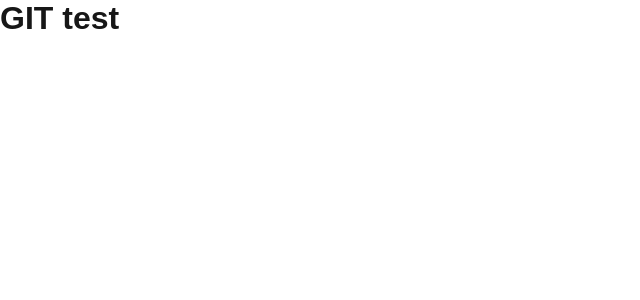
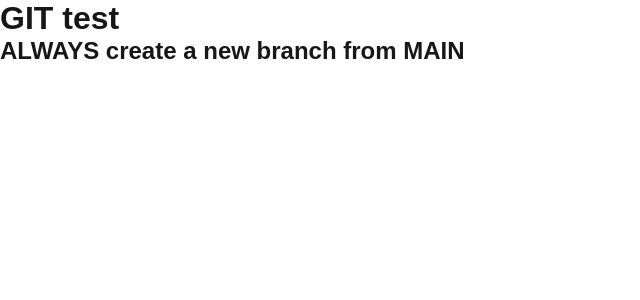
Before and after one commit to jasminedns/git-test, a Next.js app: page / in a window 1280 px wide. Shown: the top 300 px of the page, without its empty margins (0-640 px from the left). Built offline with nearby package versions, Linux system fonts and the light colour scheme.

Commit message:
added h2

```diff
--- a/src/app/page.tsx
+++ b/src/app/page.tsx
@@ -3,6 +3,9 @@ import styles from "./page.module.css";
 
 export default function Home() {
   return (
-    <h1>GIT test</h1>
+    <>
+      <h1>GIT test</h1>
+      <h2>ALWAYS create a new branch from MAIN</h2>
+    </>
   );
 }
```
